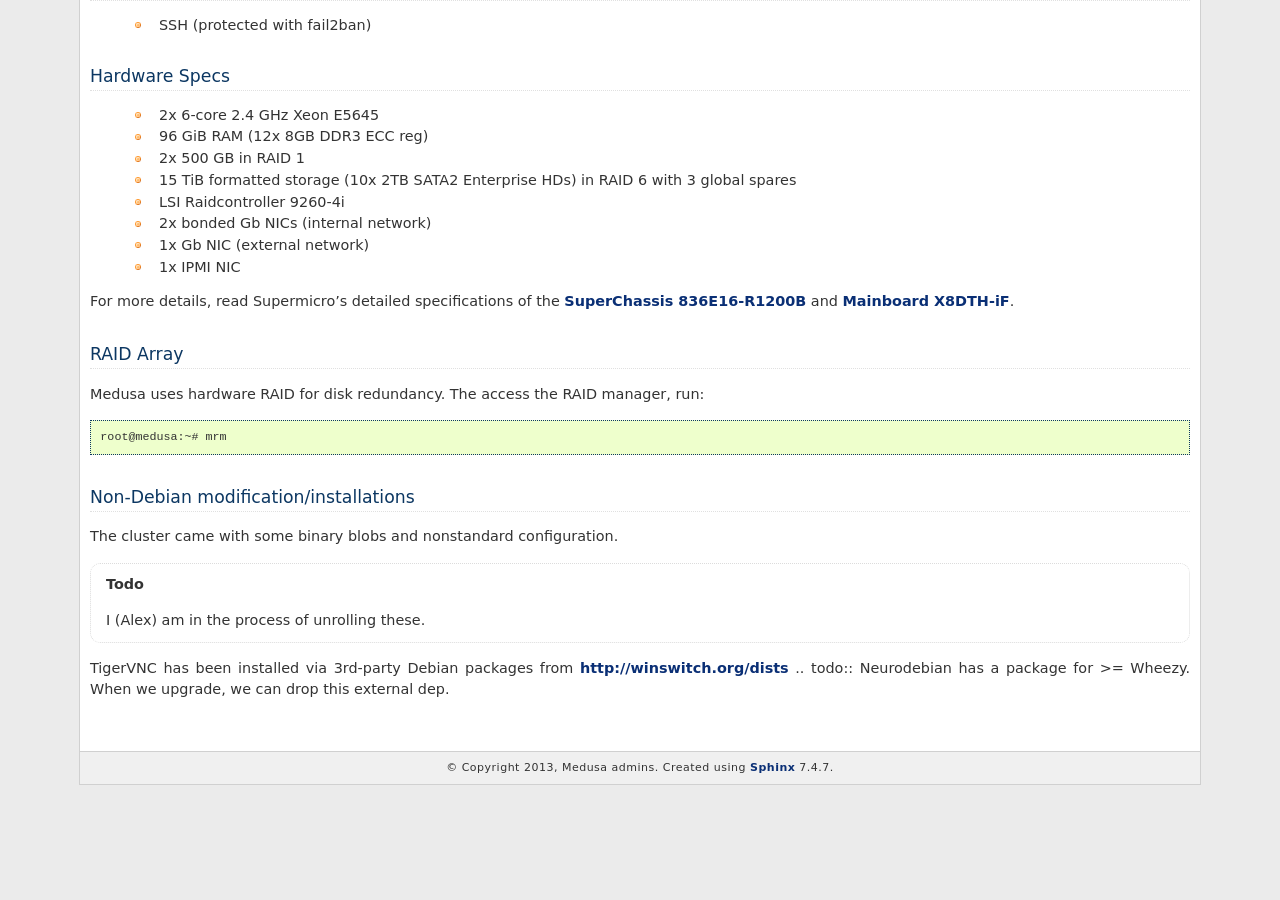
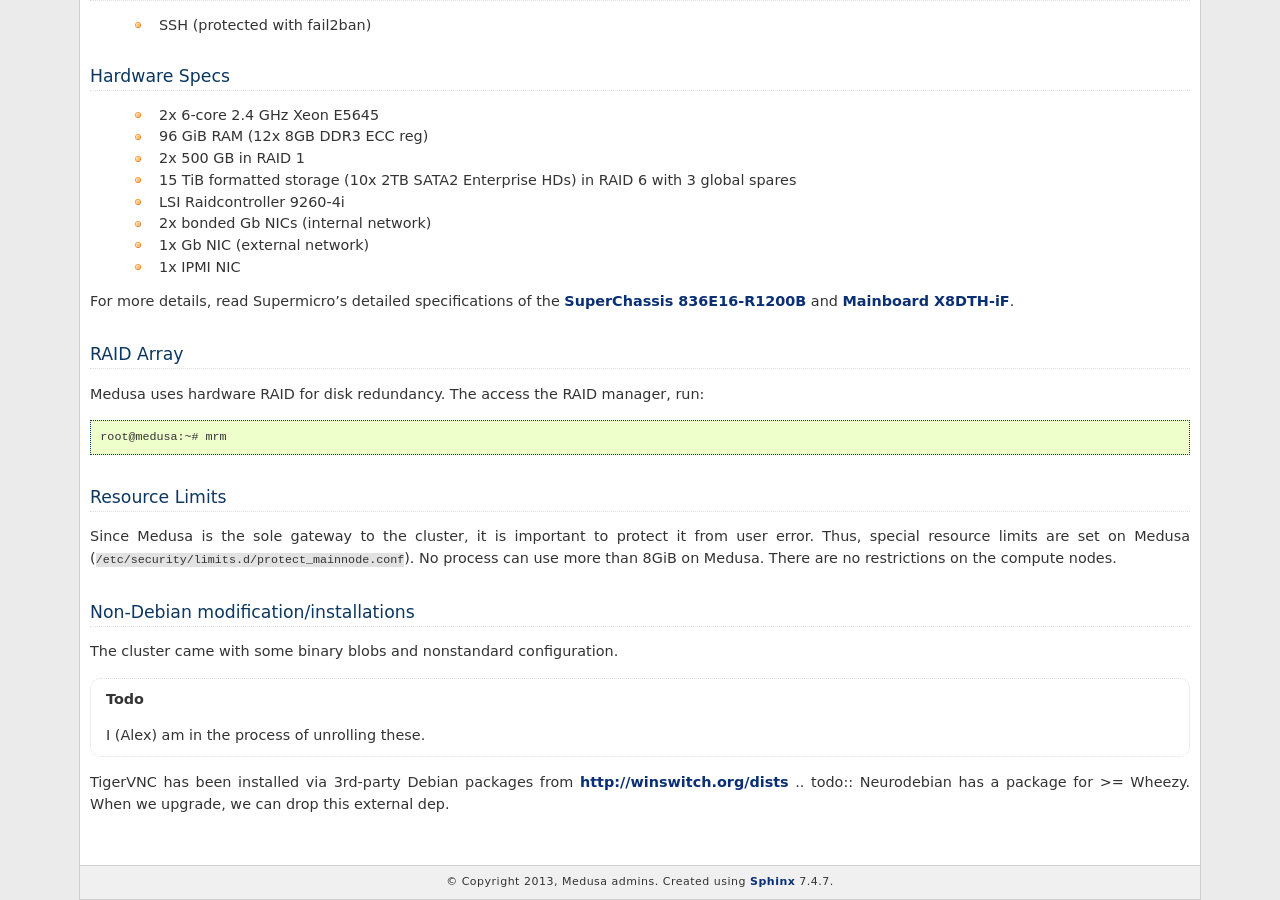
Before and after one commit to psychoinformatics-de/ipsy-docs, a Sphinx documentation site: the page built from source/internal/data_center/medusa.rst, in a window 1280 px wide and 900 px high, scrolled down 767 px. Built offline with Sphinx 7.4.7, drawn with Linux system fonts in a browser that asks for light colours; formulas are drawn with MathJax 3; before the commit the page ends 1552 px from its top, so only the background shows below that.

Commit message:
Add last straggler from "admin notes" to medusa's docs.

```diff
--- a/source/internal/data_center/medusa.rst
+++ b/source/internal/data_center/medusa.rst
@@ -61,6 +61,12 @@ Medusa uses hardware RAID for disk redundancy. The access the RAID manager, run:
 
     root@medusa:~# mrm
 
+Resource Limits
+===============
+Since Medusa is the sole gateway to the cluster, it is important to protect it from user error.
+Thus, special resource limits are set on Medusa (``/etc/security/limits.d/protect_mainnode.conf``).
+No process can use more than 8GiB on Medusa. There are no restrictions on the compute nodes.
+
 Non-Debian modification/installations
 =====================================
 The cluster came with some binary blobs and nonstandard configuration.
```
